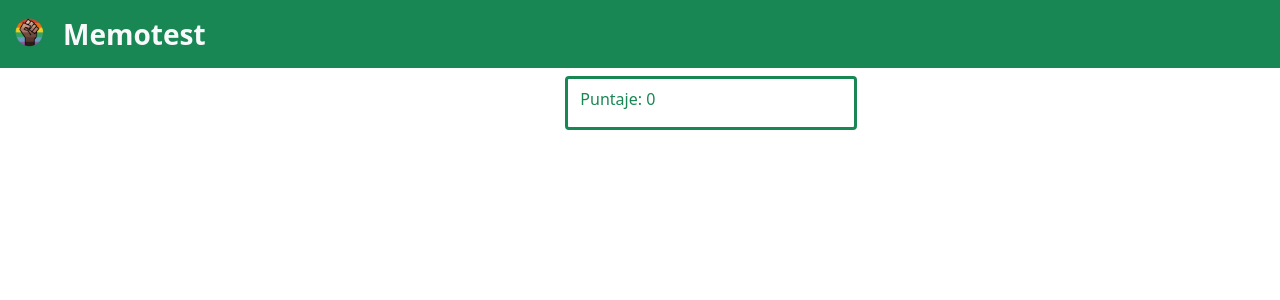
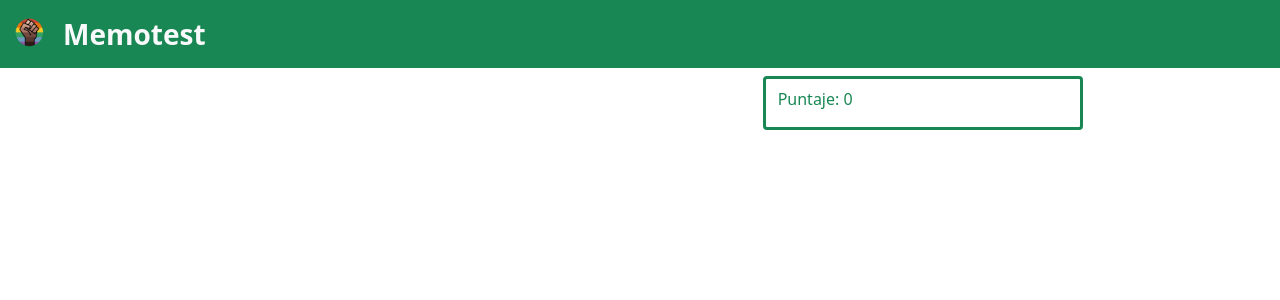
Before and after one commit to Cintuza/unq-ui-cintia-garcia-trabajo-final, a React (Create React App) app: page /tablero in a window 1280 px wide. Shown: the top 300 px of the page. Built offline with nearby package versions, Linux system fonts and the light colour scheme.

Commit message:
ajuste de tamaños y margenes

```diff
--- a/src/components/ContextoMemotest.jsx
+++ b/src/components/ContextoMemotest.jsx
@@ -9,8 +9,6 @@ const memContextType = {
     setFicha1 : () => {},
     ficha2 : null,
     setFicha2 : () => {},
-    estaCargando : false,
-    setEstaCargando : () => {},
     enabledButton : false,
     setEnabledButton : () => {},
     puntaje : 0,
@@ -30,7 +28,6 @@ export const ProveedorMem = ({children}) => {
     const [fichasTablero, setFichasTablero] = useState([]);
     const [ficha1, setFicha1] = useState(null);
     const [ficha2, setFicha2] = useState(null);
-    const [estaCargando, setEstaCargando] = useState({});
     const [enabledButton, setEnabledButton] = useState (false);
     const [puntaje, setPuntaje] = useState (0);
     const [partidaGanada, setPartidaGanada] = useState(false);
@@ -56,9 +53,9 @@ export const ProveedorMem = ({children}) => {
     }
 
     const value = {fichasTablero, setFichasTablero, ficha1, setFicha1, ficha2,
-        setFicha2, estaCargando, setEstaCargando, enabledButton, setEnabledButton,
-        puntaje, setPuntaje, partidaGanada, setPartidaGanada, tamanioTablero,
-        setTamanioTablero, fichasTablero4x4, fichasTablero5x5, fichasTablero8x8}
+        setFicha2, enabledButton, setEnabledButton, puntaje, setPuntaje,
+        partidaGanada, setPartidaGanada, tamanioTablero, setTamanioTablero,
+        fichasTablero4x4, fichasTablero5x5, fichasTablero8x8}
 
     return <ContextoMem.Provider value={value}>{children}</ContextoMem.Provider>
 }
--- a/src/components/atomos/Puntaje.jsx
+++ b/src/components/atomos/Puntaje.jsx
@@ -4,7 +4,7 @@ const Puntaje = () => {
     const memotest = UsarMem();
 
     return (
-        <div className="row border rounded border-success border-3 justify-content-center me-md-3">
+        <div className="row border rounded border-success border-3 justify-content-center">
             <p className="pt-2 text-success">
                 Puntaje: {memotest.puntaje}
             </p>
--- a/src/components/moleculas/CuadroDePartidaGanada.jsx
+++ b/src/components/moleculas/CuadroDePartidaGanada.jsx
@@ -13,7 +13,7 @@ const CuadroDePartidaGanada = () => {
     }
 
     return (
-        <div className="alert alert-success me-md-3" role="alert">
+        <div className="alert alert-success mt-3" role="alert">
             <div className="row justify-content-center pb-2">
                 ¡Ganaste!
             </div>
--- a/src/components/plantillas/Tablero.jsx
+++ b/src/components/plantillas/Tablero.jsx
@@ -63,7 +63,7 @@ const Tablero = () => {
     return (
         <>
         <div className="container-fluid mt-2">
-            <div className="row align-items-center">
+            <div className="row align-items-center justify-content-center">
                 <div className="col-md-5 ms-md-3 me-md-3">
                     { (memotest.tamanioTablero == '4x4') ? (
                         <Tablero4x4/>
```
